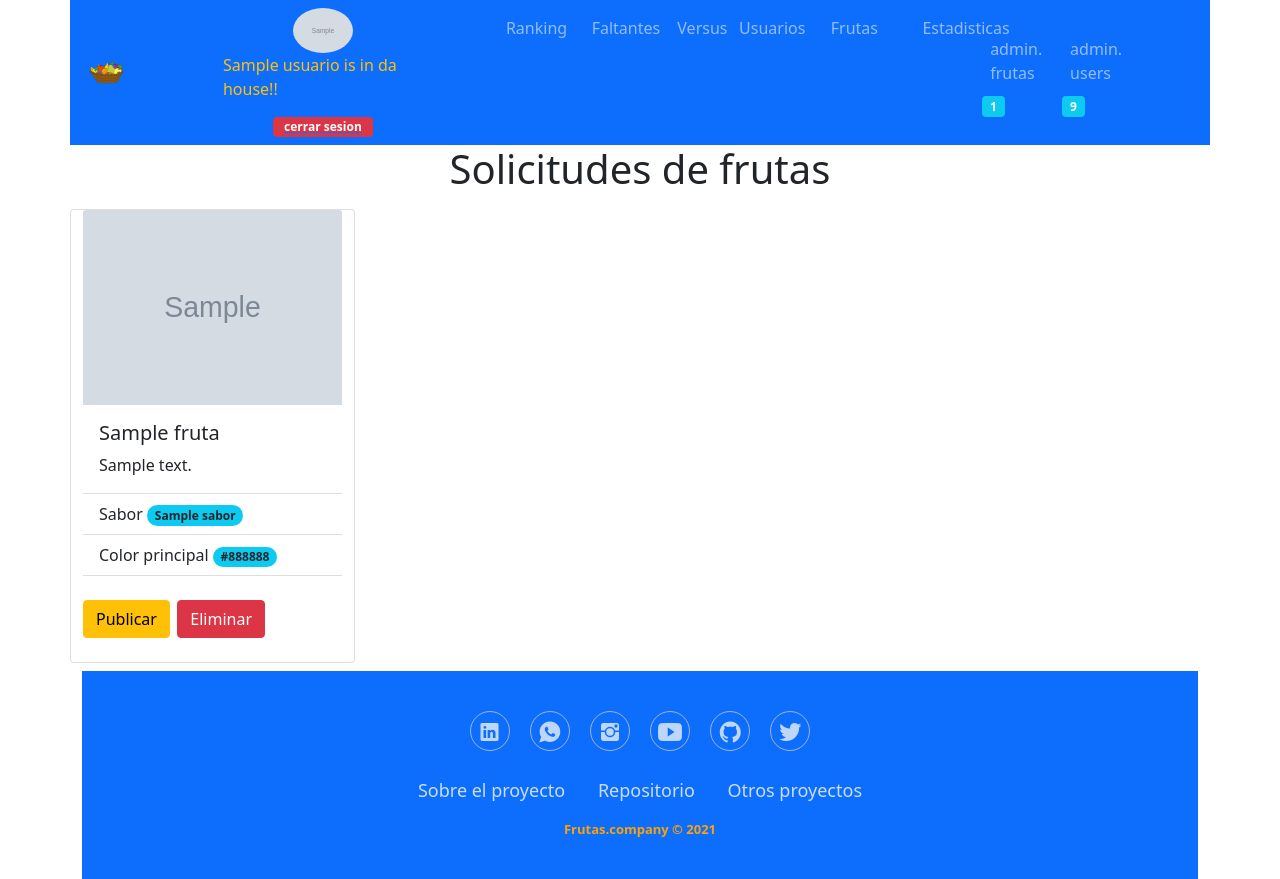
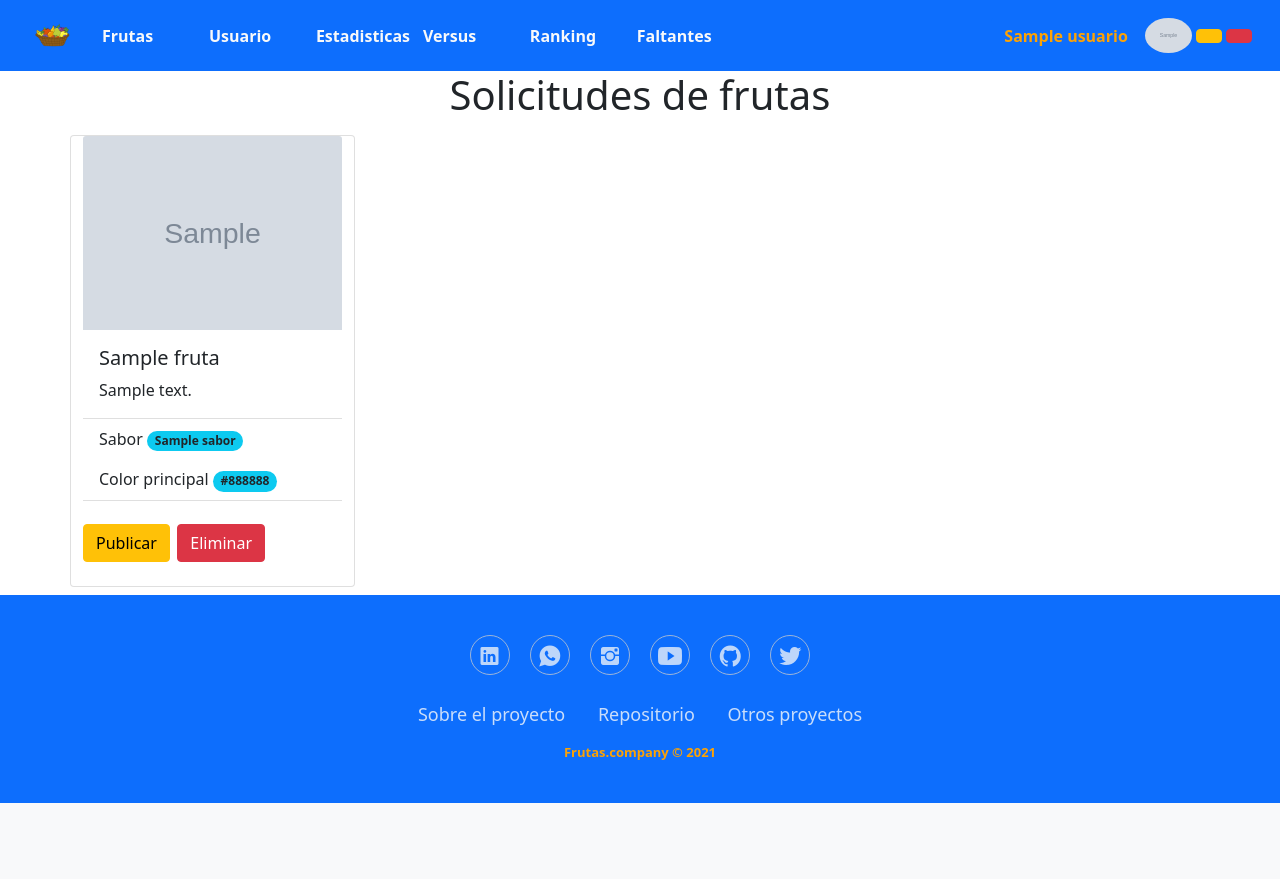
Before and after one commit to Roscow/frutas, a Django app: page /administracion_frutas/ in a window 1280 px wide. After the commit the page ends 803 px from the top, so only its background shows below. Run offline with Django 3.2, Linux system fonts and the light colour scheme; a user stored in the database is signed in; tables that the repository leaves empty hold one stand-in row (values such as "Sample post"); grey boxes marked "Sample" are stand-in pictures; some libraries are stand-ins or nearby versions.

Commit message:
modificacion de navbar

```diff
--- a/frutas/static/css/frutas.css
+++ b/frutas/static/css/frutas.css
@@ -1,3 +1,5 @@
+
+
 div{
     border: 0px solid black;
 }
--- a/frutas/templates/frutas/base.html
+++ b/frutas/templates/frutas/base.html
@@ -4,39 +4,30 @@
 <!DOCTYPE html>
 <html lang="en">
     <head>
-
-
-
-
-   {% comment %}  <link rel="stylesheet" href="https://cdnjs.cloudflare.com/ajax/libs/twitter-bootstrap/4.1.3/css/bootstrap.min.css"> {% endcomment %}
-    <link rel="stylesheet" href="https://cdnjs.cloudflare.com/ajax/libs/ionicons/2.0.1/css/ionicons.min.css">
-
-
-
-
-
         <meta charset="UTF-8">
         <meta http-equiv="X-UA-Compatible" content="IE=edge">
         <meta name="viewport" content="width=device-width, initial-scale=1">
         <title>Frutas Everywhere!</title>
-
+        <link rel="stylesheet" href="https://cdnjs.cloudflare.com/ajax/libs/twitter-bootstrap/4.1.3/css/bootstrap.min.css">
+        <link rel="stylesheet" href="https://cdnjs.cloudflare.com/ajax/libs/ionicons/2.0.1/css/ionicons.min.css">
+        <script src="https://code.iconify.design/1/1.0.7/iconify.min.js"></script>
         <link rel="shortcut icon" href="{% static 'img/f1.ico' %}">
-    <!-- Bootstrap CSS -->
         <link href="https://cdn.jsdelivr.net/npm/bootstrap@5.0.1/dist/css/bootstrap.min.css" rel="stylesheet" integrity="sha384-+0n0xVW2eSR5OomGNYDnhzAbDsOXxcvSN1TPprVMTNDbiYZCxYbOOl7+AMvyTG2x" crossorigin="anonymous">
 
         <style>
-        div {
-            border: 0px solid black;
-        }
 
             .img_avatar_prof {
-            width: 60px;
+                width: 40px;
                 display: block;
                 margin-left: auto;
                 margin-right: auto;
                 border-radius: 50%;
             }
             .img_avatar_prof:hover {
+                box-shadow: 0px 0px 5px 1px black;
+            }
+
+            .img_avatar_prof2:hover {
                 box-shadow: 0px 0px 5px 1px black;
             }
 
@@ -120,128 +111,148 @@
                     font-weight: bold;
                 }
 
+                .text-gold2{
+                    color: #FCA205;
+                    font-weight: bold;
+
+                }
+
         </style>
         <link rel="stylesheet" href="{% static 'css/frutas.css' %}">
     </head>
     <body>
-<div class="container">
-
-    <nav class="navbar navbar-expand-lg navbar-dark bg-primary row">
+        <nav class="navbar navbar-expand-lg navbar-light bg-primary">
             <div class="container-fluid">
 
-            <a class="navbar-brand" href="{% url 'frutas1:index' %}">
+                <a class="navbar-brand mt-2 mt-lg-0" href="{% url 'frutas1:index' %}">
                     <img  src="{% static 'img/f1.png' %}" alt="" width="50" height="44" class="d-inline-block align-text-top">
                 </a>
 
-
-
-            <button class="navbar-toggler" type="button" data-bs-toggle="collapse" data-bs-target="#navbarNav" aria-controls="navbarNav" aria-expanded="false" aria-label="Toggle navigation">
+                <button class="navbar-toggler" type="button" data-bs-toggle="collapse" data-bs-target="#navbarTogglerDemo02" aria-controls="navbarTogglerDemo02" aria-expanded="false" aria-label="Toggle navigation">
                     <span class="navbar-toggler-icon"></span>
                 </button>
-            <div class="collapse navbar-collapse" id="navbarNav">
 
-            <ul class="navbar-nav">
-                <li class="nav-item">
+                <div class="collapse navbar-collapse" id="navbarTogglerDemo02">
+                    <div class="navbar-nav me-auto mb-2 mb-lg-0">
+                        <div class="row nav-item">
                             {% if user.is_authenticated %}
-                    <div class="row">
-                        <div class="col-sm-12">
-                            <a href="{% url 'frutas1:perfil_usuario' %}"><img class="img_avatar_prof" src="{{usuario_conectado.imagen_avatar}}" alt="" width="50"></a>
+                            <div class="col-sm-12 col-lg-6">
+                                <div class="row nav-item">
+                                    <div class="col-4">
+                                        <a class="nav-link text-light text-gold" aria-current="page" href="{% url 'frutas1:frutas' 1 %}">Frutas</a>
                                     </div>
 
-                        <div class="col-sm-12">
-                            <p class="text-warning badge_nombre">
-                                {% if perfil_revisar %}
-                                    <span class="badge bg-warning text-dark"><a href="{% url 'frutas1:perfil_usuario' %}">{{cuenta_alertas}}</a></span>
-                                {% endif %}
-                                {{ usuario_conectado.nombre|capfirst }}  is in da house!!</p>
+                                    <div class="col-4">
+                                        <a class="nav-link text-light text-gold" aria-current="page" href="{% url 'frutas1:mostrar_usuarios' 1 %}">Usuario</a>
                                     </div>
 
-                        <div class="col-sm-12">
-                            <a href="{% url 'logout' %}"><span class="badge bg-danger badge_cerrar_session">cerrar sesion</span></a>
-                        </div>
-
-                    </div>
-
-                {% else %}
-                    <!-- <img src="https://i.pinimg.com/236x/21/09/47/21094753857210805aa234b3ade8cc1d.jpg" alt="" width="50" > -->
-                    <div class="row">
-                        <div class="col-sm-12">
-                            <img class="img_avatar_prof" src="https://i.pinimg.com/236x/21/09/47/21094753857210805aa234b3ade8cc1d.jpg" alt="" width="50">
-                        </div>
-
-                        <div class="col-sm-12">
-                            <p class="text-warning badge_nombre"> inicie sesion para ver más</p>
-                        </div>
-
-                        <div class="col-sm-12">
-                            <div class="row justify-content-center">
-                                <div class="col-sm-3 col-md-2">
-                                    <a href="{% provider_login_url 'google' %}"><span class="badge bg-warning text-dark">con google</span> </a>
-                                </div>
-
-                                <div class="col-sm-3 col-md-2">
-                                    <a href="{% provider_login_url 'github' %}"><span class="badge bg-warning text-dark">con github</span> </a>
+                                    <div class="col-4">
+                                        <a class="nav-link text-light text-gold" aria-current="page" href="{% url 'frutas1:estadisticas' %}">Estadisticas</a>
                                     </div>
                                 </div>
 
                             </div>
 
-                    </div>
-                {% endif %}
-                </li>
-                {% if user.is_authenticated %}
-                <div class="row">
+                            <div class="col-sm-12 col-lg-6">
+                                <div class="row nav-item">
+
                                     <div class="col-4">
-                        <li class="nav-item"><a class="nav-link" href="{% url 'frutas1:ranking' %}">Ranking</a></li>
+                                        <a class="nav-link text-light text-gold" aria-current="page" href="{% url 'frutas1:versus' %}">Versus</a>
                                     </div>
 
                                     <div class="col-4">
-                        <li class="nav-item"><a class="nav-link" href="{% url 'frutas1:faltantes' %}">Faltantes</a></li>
+                                        <a class="nav-link text-light text-gold" aria-current="page" href="{% url 'frutas1:ranking' %}">Ranking</a>
                                     </div>
 
                                     <div class="col-4">
-                        <li class="nav-item"><a class="nav-link" href="{% url 'frutas1:versus' %}">Versus</a></li>
+                                        <a class="nav-link text-light text-gold" aria-current="page" href="{% url 'frutas1:faltantes' %}">Faltantes</a>
+                                    </div>
+
+                                </div>
+
+                            </div>
+                            {% else %}
+                                <div class="col-sm-12 col-lg-12">
+                                    <div class="row nav-item">
+                                        <div class="col-4">
+                                            <a class="nav-link text-light text-gold" aria-current="page" href="{% url 'frutas1:frutas' 1 %}">Frutas</a>
+                                        </div>
+
+                                        <div class="col-4">
+                                            <a class="nav-link text-light text-gold" aria-current="page" href="{% url 'frutas1:mostrar_usuarios' 1 %}">Usuario</a>
+                                        </div>
+
+                                        <div class="col-4">
+                                            <a class="nav-link text-light text-gold" aria-current="page" href="{% url 'frutas1:estadisticas' %}">Estadisticas</a>
+                                        </div>
                                     </div>
                                 </div>
                             {% endif %}
-                <div class="row">
-                    <div class="col-4">
-                        <li class="nav-item"><a class="nav-link" href="{% url 'frutas1:mostrar_usuarios' 1 %}">Usuarios</a></li>
                         </div>
 
-                    <div class="col-4">
-                        <li class="nav-item"><a class="nav-link" href="{% url 'frutas1:frutas' 1 %}">Frutas</a></li>
+                    </div>
+<!--
+                    <div class="row">
+                        <div class="col-6">
+                            <a class="img_avatar_prof2 dropdown-toggle d-flex align-items-center hidden-arrow" href="{% url 'frutas1:perfil_usuario' %}" id="navbarDropdownMenuLink" role="button" data-mdb-toggle="dropdown" aria-expanded="false" >
+
+                                <button type="button" class="btn btn-primary text-gold">
+                                    {{usuario_conectado.nombre|capfirst}} <span class="badge bg-warning text-dark">{{cuenta_alertas}}</span>
+                                </button>
+                                <img src="{{usuario_conectado.imagen_avatar}}" class="rounded-circle" height="35" alt="" loading="lazy" />
+                            </a>
+                        </div>
+                        <div class="col-6">
+                            <a href="{% url 'logout' %}"><span class="badge bg-danger badge_cerrar_session">cerrar sesion</span></a>
+                        </div>
+                    </div> -->
+                    {% if user.is_authenticated %}
+                        <!--  <a class="img_avatar_prof2 dropdown-toggle d-flex align-items-center hidden-arrow" href="{% url 'frutas1:perfil_usuario' %}" id="navbarDropdownMenuLink" role="button" data-mdb-toggle="dropdown" aria-expanded="false" >
+
+                            <button type="button" class="btn btn-primary text-gold">
+                                {{usuario_conectado.nombre|capfirst}}
+                                {% if perfil_revisar %}
+                                    <span class="badge bg-warning text-dark">{{cuenta_alertas}}</span>
+                                {% endif %}
+                            </button>
+                            <img src="{{usuario_conectado.imagen_avatar}}" class="rounded-circle" height="35" alt="" loading="lazy" />
+                        </a>
+                        <button type="button" class="btn btn-info"><a href="{% url 'logout' %}"><i class="icon ion-social-github"></i></a></button>
+ -->
+                        <div>
+                            <a href="{% url 'frutas1:perfil_usuario' %}">
+                                <button type="button" class="btn btn-primary text-gold">
+                                    {{usuario_conectado.nombre|capfirst}}
+                                    {% if perfil_revisar %}
+                                        <span class="badge bg-warning text-dark">{{cuenta_alertas}}</span>
+                                    {% endif %}
+                                </button>
+                            </a>
+                            <img src="{{usuario_conectado.imagen_avatar}}" class="rounded-circle" height="35" alt="" loading="lazy" />
+                            <a href="{% url 'frutas1:perfil_usuario' %}"><button type="button" class="btn btn-warning"><span class="iconify" data-icon="ant-design:setting-twotone" data-inline="false"></span></button></a>
+                            <a href="{% url 'logout' %}"><button type="button" class="btn btn-danger"><span class="iconify" data-icon="ant-design:close-circle-twotone" data-inline="false"></span></button></a>
                         </div>
 
-                    <div class="col-4">
-                        <li class="nav-item"><a class="nav-link" href="{% url 'frutas1:estadisticas' %}">Estadisticas</a></li>
+
+                    {% else %}
+
+                        <div>
+                            <button type="button" class="btn btn-primary text-gold">
+                                inicie sesion
+                            </button>
+                            <img src="https://i.pinimg.com/236x/21/09/47/21094753857210805aa234b3ade8cc1d.jpg" class="rounded-circle" height="35" alt="" loading="lazy" />
+                            <a href="{% provider_login_url 'google' %}"><button type="button" class="btn btn-warning"><i class="icon ion-social-google"></i></button></a>
+                            <a href="{% provider_login_url 'github' %}"><button type="button" class="btn btn-warning"><i class="icon ion-social-github"></i></button></a>
                         </div>
-                </div>
-            </ul>
-
-
+                    {% endif %}
                 </div>
 
-            {% if user.is_superuser %}
-            <ul class="navbar-nav">
-                <div class="row">
-                    <div class="col-4">
-                        <li class="nav-item"><a class="nav-link"<a class="nav-link" href="{% url 'frutas1:administracion_frutas' %}">admin. frutas</a> <span class="badge bg-info ">{{frutas_por_revisar}}</span>  </li>
-                    </div>
-
-                    <div class="col-4">
-                        <li class="nav-item"><a class="nav-link"<a class="nav-link" href="{% url 'frutas1:frutas' 1 %}">admin. users</a> <span class="badge bg-info ">9</span> </li>
-                    </div>
-
-                    <!-- <div class="col-4">
-                        <li class="nav-item"><a class="nav-link" href="{% url 'frutas1:estadisticas' %}">Estadisticas</a></li>
-                    </div>    -->
-                </div>
-            </ul>
-            {% endif %}
             </div>
         </nav>
 
+
+
+        <div class="container">
 
 
 
@@ -249,6 +260,8 @@
             {% endblock %}
 
 
+
+        </div>
          <div class="footer-basic bg-primary text-light">
                 <footer>
                     <div class="social">
@@ -272,7 +285,6 @@
             <script src="https://cdnjs.cloudflare.com/ajax/libs/twitter-bootstrap/4.1.3/js/bootstrap.bundle.min.js"></script>
 
 
-</div>
 
         <!-- Option 1: Bootstrap Bundle with Popper -->
         <script src="https://cdn.jsdelivr.net/npm/bootstrap@5.0.1/dist/js/bootstrap.bundle.min.js" integrity="sha384-gtEjrD/SeCtmISkJkNUaaKMoLD0//ElJ19smozuHV6z3Iehds+3Ulb9Bn9Plx0x4" crossorigin="anonymous"></script>
```
Lines whose indentation alone changed are shown as unchanged.
